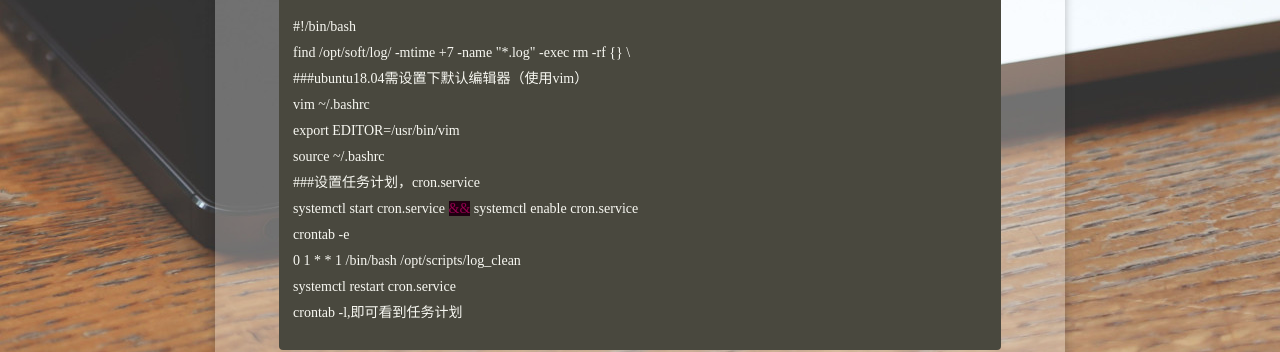
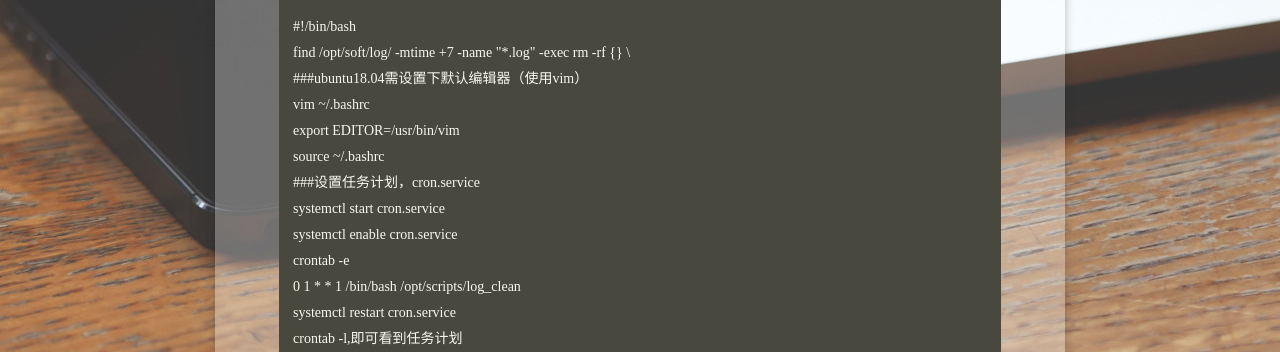
Before and after one commit to A17513081909/csz.github.io, a Jekyll site: the page built from _posts/2021-01-03-bashlog.md, in a window 1280 px wide and 900 px high, scrolled down 479 px, cut to the strip 241-593 px from the top of the window. Built offline with Jekyll 4.4.1, drawn with Linux system fonts in a browser that asks for light colours; some web fonts are replaced.

```diff
--- a/_posts/2021-01-03-bashlog.md
+++ b/_posts/2021-01-03-bashlog.md
@@ -18,7 +18,8 @@ vim ~/.bashrc
 export EDITOR=/usr/bin/vim
 source ~/.bashrc
 ###设置任务计划，cron.service
-systemctl start cron.service && systemctl enable cron.service
+systemctl start cron.service
+systemctl enable cron.service
 crontab -e
 0 1 * * 1 /bin/bash /opt/scripts/log_clean
 systemctl restart cron.service
```
